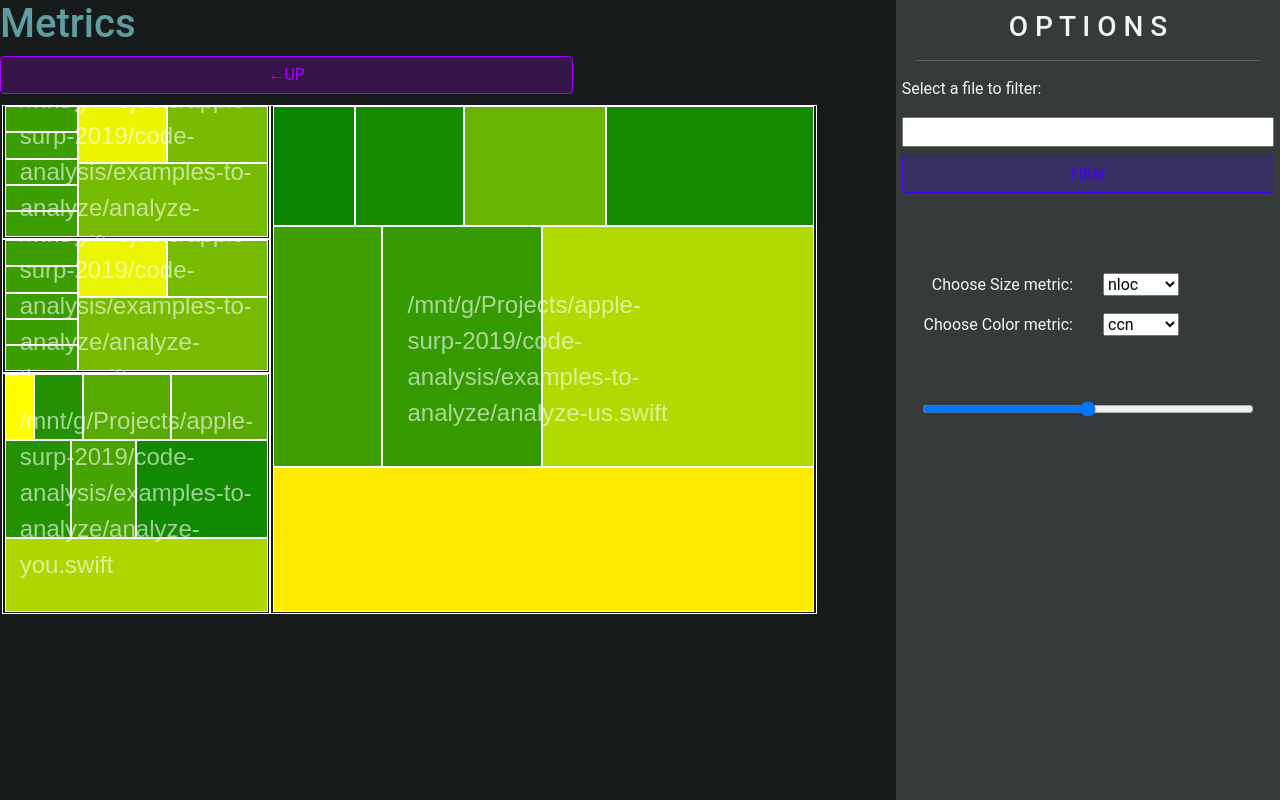
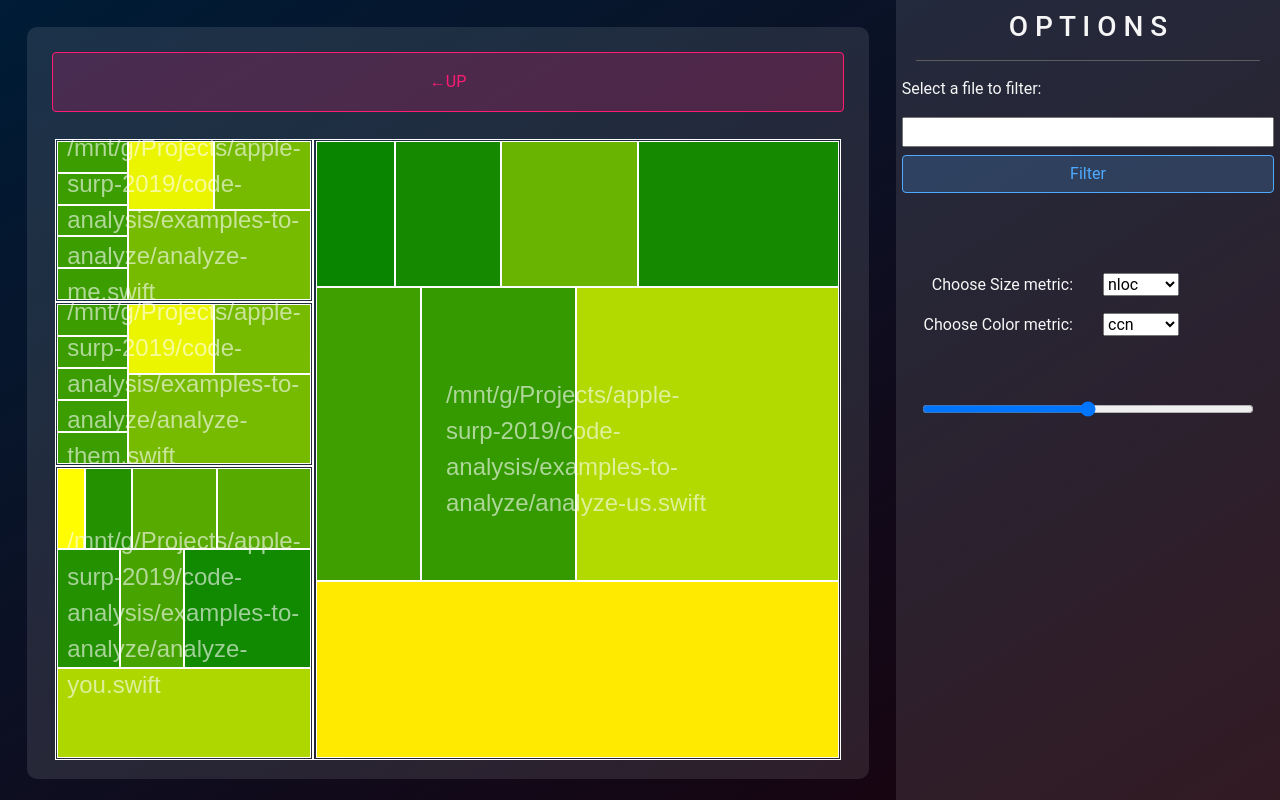
Before and after one commit to mitchkm/code-quality-assistant, a website with bundled scripts: page web-ui/dist/index.html in a window 1280 px wide. Built offline with nearby package versions, Linux system fonts and the light colour scheme.

Commit message:
background gradient, UI transparency

```diff
--- a/web-ui/styles/styles.scss
+++ b/web-ui/styles/styles.scss
@@ -3,14 +3,16 @@
 //@import "mixins";
 
 // ========================== Variables ==========================
-$my-primary: rgb(68, 0, 255);
-$my-secondary: rgb(174, 0, 255);
+$my-primary: #4faaff;
+$my-secondary: #ff1b72;
+$my-grad-list: $my-primary 0%, $my-secondary 100%;
 $my-background: rgb(23, 26, 26);
-$my-sidebar-background: rgb(53, 58, 59);
+$my-sidebar-background: rgb(44, 26, 68);
 $my-secondary-background: rgb(82, 87, 87);
 $my-header-color: rgb(219, 224, 227);
 $my-subheader-color: #686868;
 $my-text-color: rgb(246, 246, 246);
+$card-background: rgba(255, 255, 255, 0.1);
 
 $blue: rgb(0, 132, 232);
 $dark-blue: rgb(24, 52, 88);
@@ -21,6 +23,12 @@ $orange: rgb(255, 42, 12);
 $pink: rgb(255, 0, 106);
 
 $sidebar-width: 30%;
+$content-area-width: 70%;
+$content-margin: 3%;
+$margin-adjusted-percentage: 100% -(2 * $content-margin);
+
+
+$my-gradient: linear-gradient(to bottom right, darken($my-primary, 55%), darken($my-secondary, 50%));
 
 $theme-colors: ("primary": $my-primary, "secondary": $my-secondary, "body-bg": $my-background);
 
@@ -78,6 +86,15 @@ $theme-colors: ("primary": $my-primary, "secondary": $my-secondary, "body-bg": $
     height: $size-percentage;
 }
 
+@mixin content-card{
+    position: relative;
+    background: $card-background;
+    width: $margin-adjusted-percentage;
+    height: $margin-adjusted-percentage;
+    margin: $content-margin;
+    border-radius: 10px;
+}
+
 // ========================== End Mixins ==========================
 
 // ======================== Sidebar Styles ========================
@@ -87,7 +104,7 @@ $theme-colors: ("primary": $my-primary, "secondary": $my-secondary, "body-bg": $
     width: $sidebar-width;
     top: 0;
     left: 100% - $sidebar-width;
-    background-color: $my-sidebar-background;
+    background-color: $card-background;
 
     .sidebar-header {
         text-align: center;
@@ -169,48 +186,54 @@ $theme-colors: ("primary": $my-primary, "secondary": $my-secondary, "body-bg": $
 
 // ====================== Body Content Styles ======================
 
+html{
+    width: 100%;  //this is here to make the gradient fit
+    height: 100%; //this is here to make the gradient fit
+}
+
 body {
-    background-color: $my-background;
+    width: 100%;  //this is here to make the gradient fit
+    height: 100%; //this is here to make the gradient fit
+    background: $my-gradient;
     font-family: 'Roboto', sans-serif;
 }
 
 // ==================== End Body Content Styles ====================
 
+// ======================== Chart Card Styles ========================
+#treeMapCard{
+    @include content-card;
+    #TreemapBackButton{
+        position: relative;
+        @include secondary-button;
+        width: $margin-adjusted-percentage;
+        height: $margin-adjusted-percentage * .1 - ($content-margin / 2);
+        margin: $content-margin;
+    }
+    #treeMapChart {
+        position: relative;
+        height: $margin-adjusted-percentage  * .9 - ($content-margin / 2);
+        width: $margin-adjusted-percentage;
+        margin: $content-margin;
+        margin-top: 0;
+    }
+}
+// ====================== End Chart Card Styles ======================
+
+// ======================== Content Area Styles ========================
+#contentArea{
+    position: absolute;
+    width: $content-area-width;
+    height: 100%;
+    margin: 0;
+    top: 0;
+}
+// ====================== End Content Area Styles ======================
+
 // ========================== Chart Styles ==========================
 
 *, *:before, *:after {
     box-sizing: border-box;
-}
-
-html, body {
-    width: 80%;
-    height: 80%;
-    margin: 0;
-}
-
-#backNav {
-    position: relative;
-    width: 70%;
-    height: 6%;
-    z-index: 100;
-    margin-bottom: 2%;
-}
-
-#TreemapBackButton{
-    @include secondary-button;
-
-    position: relative;
-    width: 100%;
-    margin-left: 0%;
-
-}
-
-#treeMapChart {
-    position: relative;
-    width: 100%;
-    height: 100%;
-    margin: 0px;
-    overflow: hidden;
 }
 
 .node {
```
Also changed, not shown: web-ui/dist/index.html, web-ui/styles/styles.css, 1 other file.
